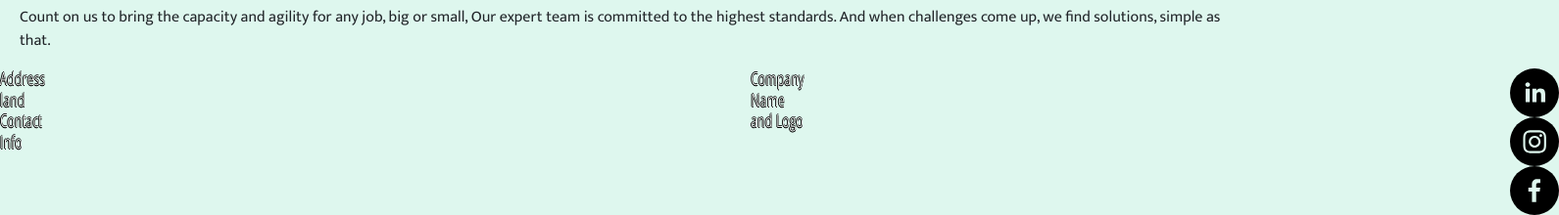
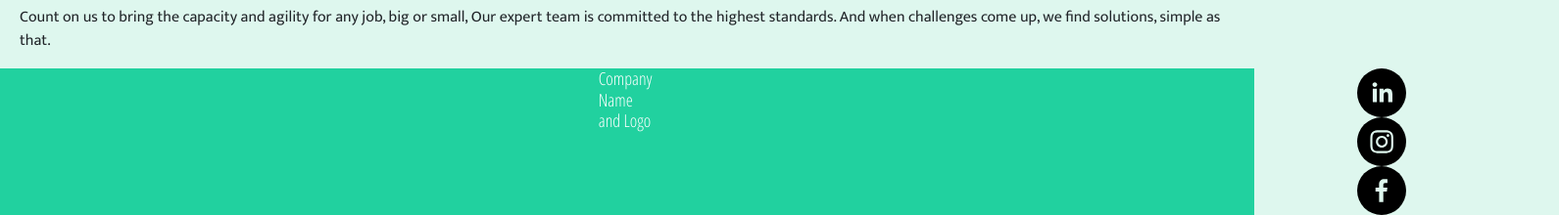
Before and after one commit to fluentinstroll/all-custom-sheet-metal, a Next.js app: page / in a window 1280 px wide. Shown: the part 1130-1350 px from the top of the page at 98% size, 1591 px wide, since content can reach past the window. Built offline with nearby package versions, Linux system fonts and the light colour scheme.

Commit message:
Changes to the footer and global fonts

```diff
--- a/components/Footer.js
+++ b/components/Footer.js
@@ -4,7 +4,7 @@ import Row from "react-bootstrap/Row";
 import Col from "react-bootstrap/Col";
 
 const Footer = () => (
-  <div class="botFooter" style={{ display: "grid", gridTemplateColumns: "repeat(3, 1fr)", gridGap: 720 }}>
+  <div className={styles.footerStyle} style={{ display: "grid", gridTemplateColumns: "repeat(3, 1fr)", gridGap: 720 }}>
   <div><h5>Address land Contact Info</h5></div>
   <div><h5>Company Name and Logo</h5></div>
   <div> <SocialIcon url="https://www.linkedin.com/" network="linkedin" bgColor="black" />
--- a/styles/Footer.module.css
+++ b/styles/Footer.module.css
@@ -2,9 +2,11 @@
 
         width: 100%;
         position: static;
+
+        background: #21D19F;
+        /*padding: 20px;
         bottom: 0px;
-        background: #21D19F;
-        padding: 20px;
+        */
         justify-content: center;
 
 }
@@ -12,7 +14,3 @@
 .footerCol {
     max-width: 70px;
 }
-
-.botFooter {
-    background-color: #21D19F;
-}
--- a/styles/globals.css
+++ b/styles/globals.css
@@ -48,6 +48,5 @@ h4 {
 h5 {
   font-family: 'Open Sans Condensed', sans-serif;
   font-size: 18px;
-  text-shadow: -1px 0 black, 0 1px black,  0 1px black,  0 -1px black;
   color: white;
 }
```
